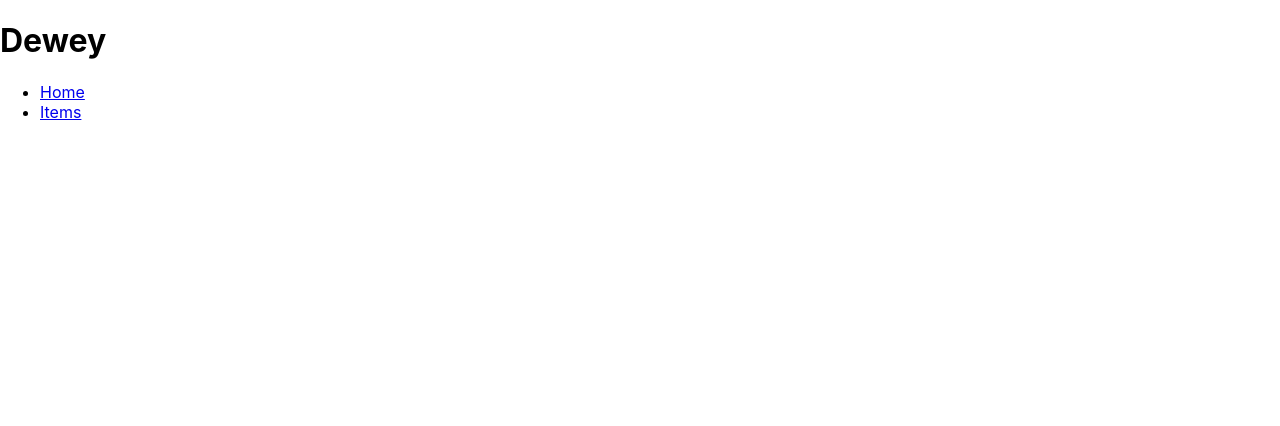
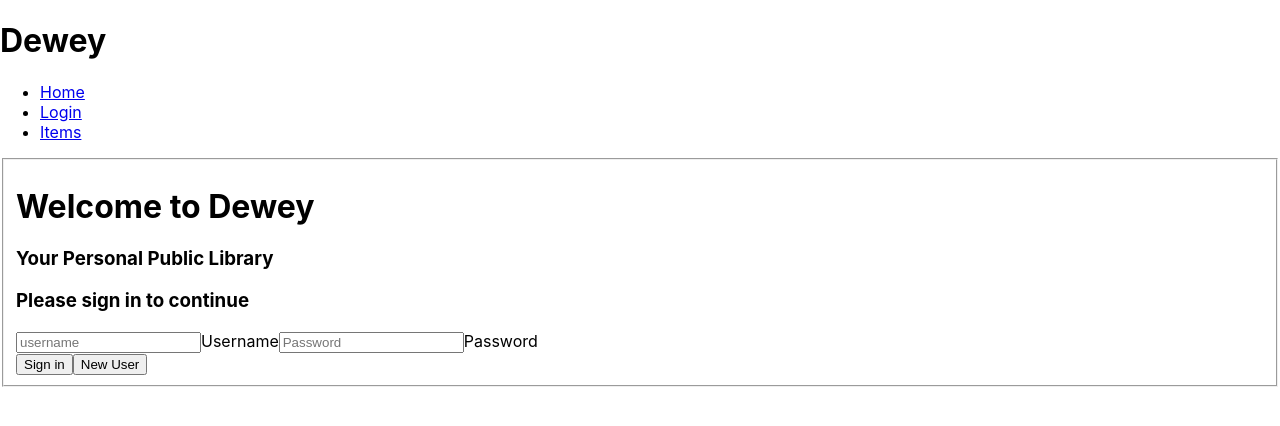
Before and after one commit to abernethyb/dewey, a React (Create React App) app: page /login in a window 1280 px wide. Shown: the top 426 px of the page. Built offline with nearby package versions, Linux system fonts and the light colour scheme.

Commit message:
created login.  Need to display window upon unsuccessful login in the future.

```diff
--- a/src/components/ApplicationViews.js
+++ b/src/components/ApplicationViews.js
@@ -1,10 +1,18 @@
 import { Route } from "react-router-dom";
 import React from "react";
 import ItemList from "./items/ItemList";
+import Login from "./auth/Login"
 
 const ApplicationViews = (props) => {
+
+    const hasUser = props.hasUser;
+    const setUser = props.setUser;
+
     return (
         <>
+            <Route path="/login" render={props => {
+                return <Login setUser={setUser} {...props} />
+            }} />
             <Route
                 path="/items"
                 render={props => {
--- a/src/components/Dewey.js
+++ b/src/components/Dewey.js
@@ -4,10 +4,25 @@ import NavBar from "./nav/NavBar"
 
 const Dewey = () => {
 
+  const isAuthenticated = () => sessionStorage.getItem("credentials") !== null;
+
+  const [hasUser, setHasUser] = useState(isAuthenticated());
+
+  const setUser = user => {
+    sessionStorage.setItem("credentials", user.id);
+    sessionStorage.setItem("username", user.username)
+    setHasUser(isAuthenticated());
+  };
+
+  const clearUser = () => {
+    sessionStorage.clear();
+    setHasUser(isAuthenticated());
+  }
+
       return (
           <>
-            <NavBar />
-            < ApplicationViews />
+            <NavBar hasUser={hasUser} clearUser={clearUser} />
+            < ApplicationViews hasUser={hasUser} setUser={setUser} />
           </>
       )
   }
--- a/src/components/auth/Login.js
+++ b/src/components/auth/Login.js
@@ -0,0 +1,84 @@
+import React, { useState } from "react"
+import ApiManager from "../../modules/ApiManager"
+
+// "username": "Bob Doe",
+// "email": "bob@email.com",
+// "password": "probablymyPetsName",
+// "city": "Nashville",
+// "region": "Tennessee",
+// "id": 1
+
+
+
+const Login = props => {
+    const [credentials, setCredentials] = useState({ username: "", password: ""});
+
+    // Update state whenever an input field is edited
+    const handleFieldChange = (event) => {
+        const stateToChange = { ...credentials };
+        stateToChange[event.target.id] = event.target.value;
+        setCredentials(stateToChange);
+    };
+
+    const handleLogin = (event) => {
+
+        event.preventDefault();
+
+
+
+        ApiManager.getAll("users").then((users) => {
+            let badLogin
+            users.map((user) => {
+                if (badLogin === false) {
+                    return console.log("Login Sucessfull")
+                } else {
+                    console.log("Invalid Login, please try again")
+                }
+                badLogin ? console.log("badlogin is", badLogin) : console.log("badlogin is", badLogin)
+                if (user.username === credentials.username && user.password === credentials.password) {
+                    badLogin = false
+                    props.setUser(user)
+                    props.history.push("/");
+                    console.log("userId", user.id)
+                } else {
+                    badLogin = true
+                    sessionStorage.clear()
+                }
+
+
+            })
+
+
+        })
+
+
+
+    }
+
+    return (
+        <form onSubmit={handleLogin}>
+            <fieldset>
+                <h1>Welcome to Dewey</h1>
+                <h3>Your Personal Public Library</h3>
+                <h3>Please sign in to continue</h3>
+                <div className="formgrid">
+                    <input onChange={handleFieldChange} type="username"
+                        id="username"
+                        placeholder="username"
+                        required="" autoFocus="" />
+                    <label htmlFor="inputUsername">Username</label>
+
+                    <input onChange={handleFieldChange} type="password"
+                        id="password"
+                        placeholder="Password"
+                        required="" />
+                    <label htmlFor="inputPassword">Password</label>
+                </div>
+                <button type="submit">Sign in</button>
+                <button type="button" onClick={() => props.history.push(`/registrationform`)}>New User</button>
+            </fieldset>
+        </form>
+    );
+};
+
+export default Login;
--- a/src/components/items/ItemCard.js
+++ b/src/components/items/ItemCard.js
@@ -13,6 +13,7 @@ const ItemCard = (props) => {
             <div className="item--card">
                 <h2 className="item--name">{props.item.name}</h2>
                 <p>{props.item.available ? 'available' : 'unavailable'}</p>
+                <p>Owner: {props.item.user.username}</p>
 
             </div>
         </div>
--- a/src/components/nav/NavBar.js
+++ b/src/components/nav/NavBar.js
@@ -16,6 +16,11 @@ const NavBar = () => {
             </Link>
           </li>
           <li>
+            <Link className="nav-link" to="/login">
+              Login
+            </Link>
+          </li>
+          <li>
             <Link className="nav-link" to="/items">
               Items
             </Link>
```
